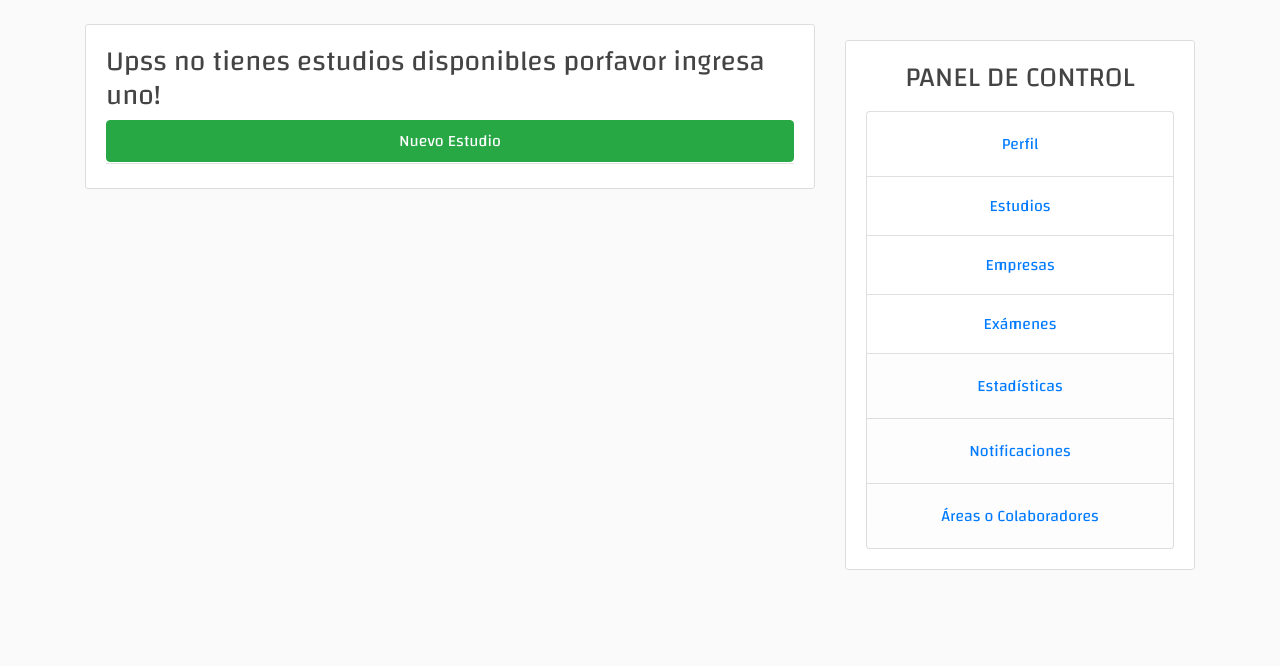
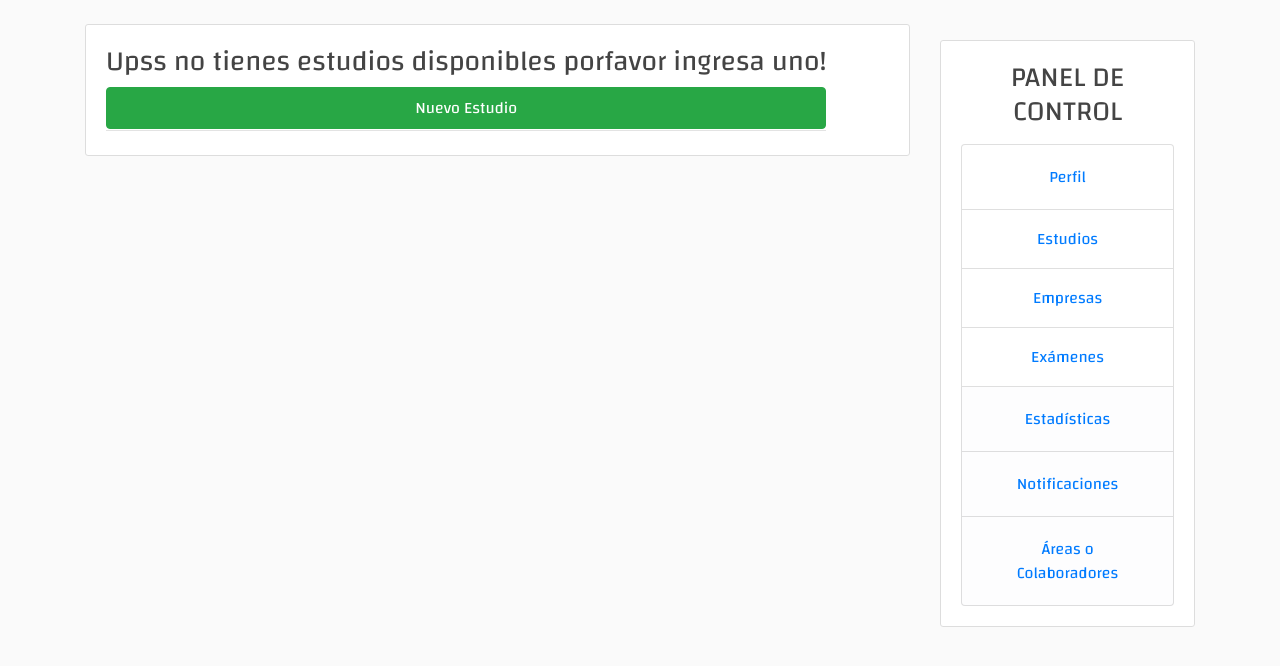
Before and after one commit to jatobrun/medapp, a Flask app: page /historial in a window 1280 px wide. Shown: the part 56-722 px from the top of the page. Run offline with Flask 2, Linux system fonts and the light colour scheme; the visitor is signed in with stand-in values (Sample User, id 1); data that the repository does not hold is empty; some libraries are stand-ins or nearby versions.

Commit message:
Huevoooos sexooo

```diff
--- a/src/forms.py
+++ b/src/forms.py
@@ -76,20 +76,20 @@ class UpdateAccount_Form(FlaskForm):
 class PostForm(FlaskForm):
     paquete = SelectField('Escoge un paquete')
     titulo = SelectMultipleField('Examen(es) a realizar:')
-    noExamen = StringField('*EXAMENES NO REALIZADOS*')
-    cedula = IntegerField('Cedula:')
+    noExamen = StringField('EXAMENES NO REALIZADOS')
+    cedula = IntegerField('*Cedula:')
     empresa = SelectField('Empresa:')
     colaborador = SelectField('Area:')
     nombre_paciente = StringField(
-        'Nombre del paciente:')
+        '*Nombre del paciente:')
     apellido_paciente = StringField(
-        'Apellido del paciente:')
-    edad = IntegerField('Edad del paciente:')
+        '*Apellido del paciente:')
+    edad = IntegerField('*Edad del paciente:')
     nombre_doctor = StringField(
         'Nombre Completo Del Doctor:')
-    contenido = TextAreaField('*Sintomas')
-    diagnostico = TextAreaField('*Diagnostico Presuntivo')
-    comentarios = TextAreaField('*Comentarios/Sugerencias')
+    contenido = TextAreaField('Sintomas')
+    diagnostico = TextAreaField('Diagnostico Presuntivo')
+    comentarios = TextAreaField('Comentarios/Sugerencias')
     archivo1 = FileField('Radiografia 1', validators=[
         FileAllowed(['jpg', 'png', 'jpeg', 'tif'])])
     archivo2 = FileField('Radiografia 2', validators=[
--- a/src/templates/base.html
+++ b/src/templates/base.html
@@ -54,7 +54,7 @@
   <main role="main" class="container">
     <div class="row">
 
-      <div class="col-md-8">
+      <div class="col-md-9">
         {% with messages = get_flashed_messages(with_categories=true) %}
         {%if messages%}
         {% for category, message in messages%}
@@ -67,7 +67,7 @@
         {% block body %}{% endblock %}
       </div>
       {% if control_center %}
-      <div class="col-md-4">
+      <div class="col-md-3">
         <nav class="sticky-top"">
           <div class=" content-section">
           <h3 class="mb-3" align='center'>PANEL DE CONTROL</h3>
```
